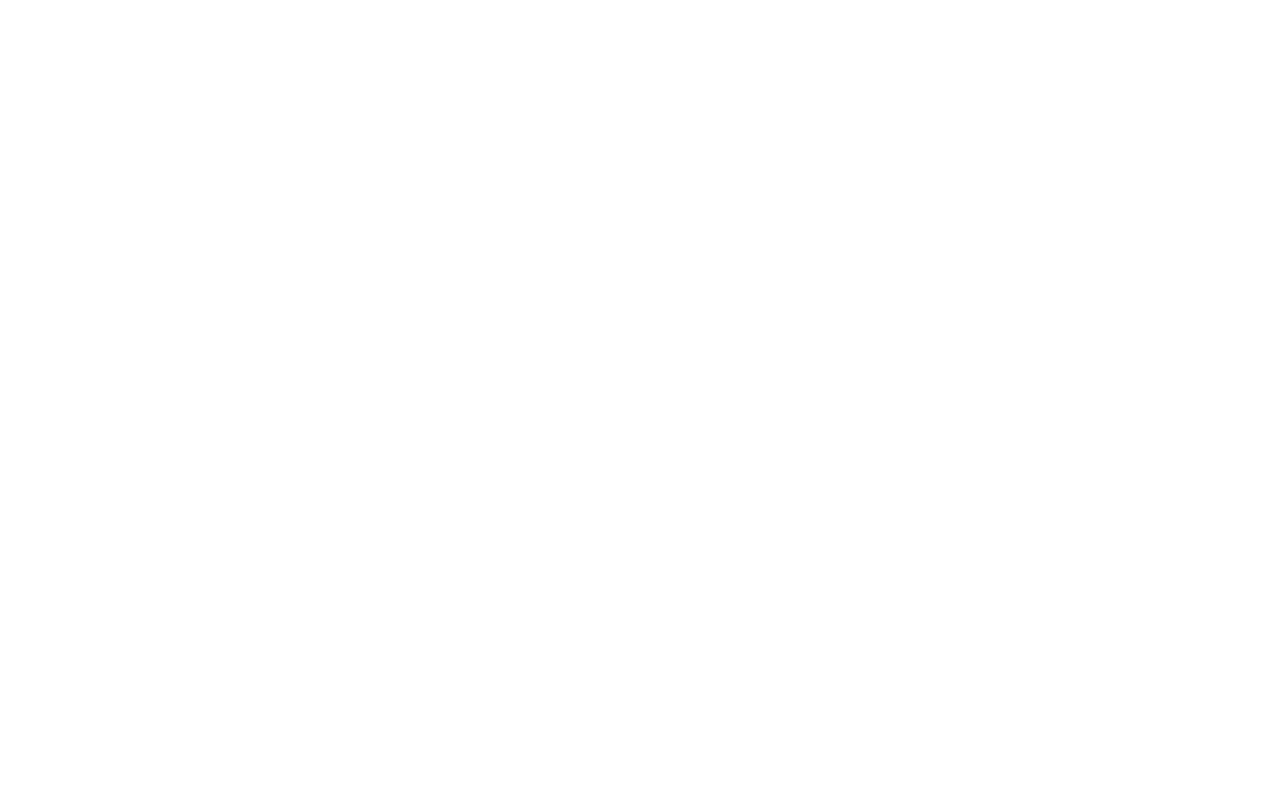
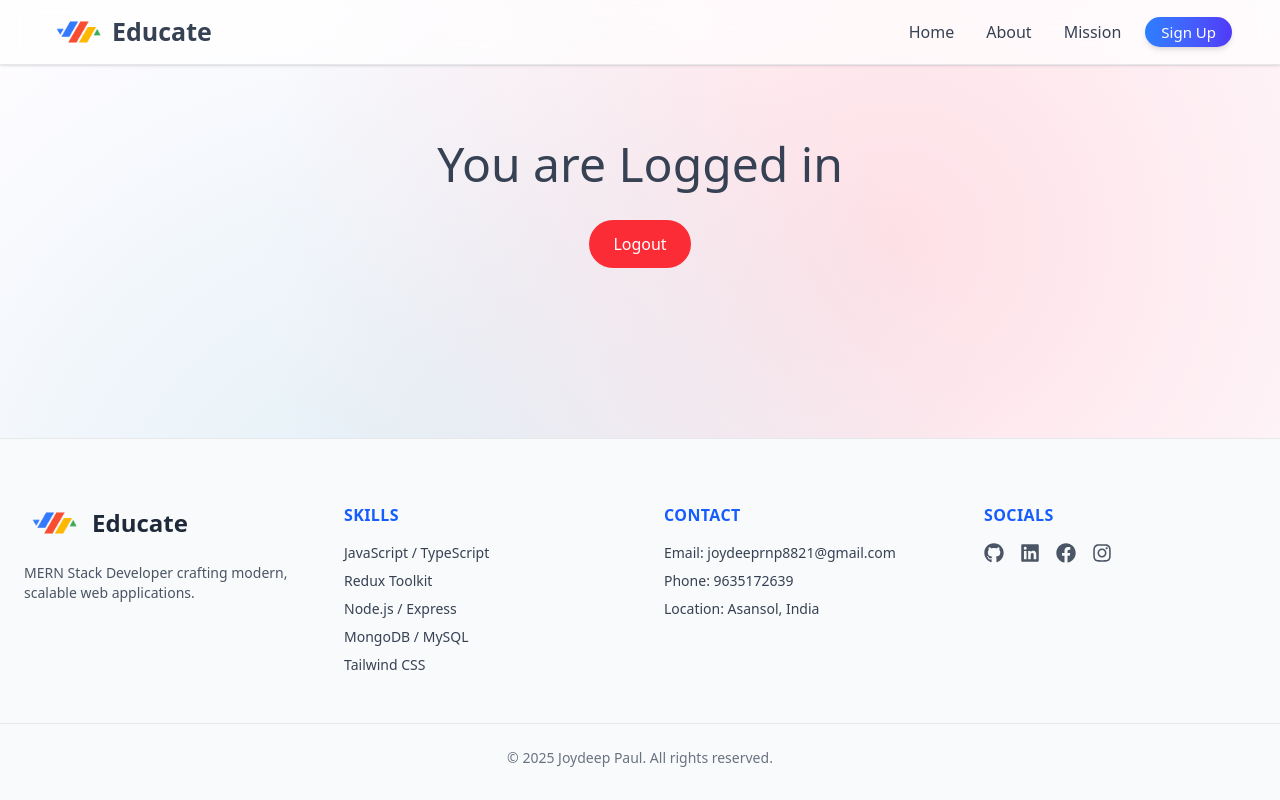
Before and after one commit to joydeep-07/Educate, a React (Vite) app in the folder frontend/: page /dashboard in a window 1280 px wide. Before the commit this address had no page. Built offline with nearby package versions, Linux system fonts and the light colour scheme.

Commit message:
Login connected to backend

```diff
--- a/frontend/src/App.jsx
+++ b/frontend/src/App.jsx
@@ -6,6 +6,7 @@
 import Preloader from "./pages/Preloader";
 import Signup from "./pages/Signup";
 import ForgotPassword from "./pages/ForgotPassword";
+import DashBoard from "./pages/DashBoard";
 
 // Animated wrapper using GSAP
 const AnimatedRoute = ({ children }) => {
@@ -48,10 +49,10 @@
           }
         />
         <Route
-          path="/login"
+          path="/dashboard"
           element={
             <AnimatedRoute>
-              <h1>LOGIN</h1>
+              <DashBoard/>
             </AnimatedRoute>
           }
         />
--- a/frontend/src/components/Login.jsx
+++ b/frontend/src/components/Login.jsx
@@ -1,21 +1,52 @@
 // src/components/Login.jsx
 import React, { useState } from "react";
 import { FiUser, FiLock } from "react-icons/fi";
-import { Link } from "react-router-dom";
+import { Link, useNavigate } from "react-router-dom"; // useNavigate for redirect
 import { FcGoogle } from "react-icons/fc";
+
 const Login = ({ switchToRegister }) => {
+  const navigate = useNavigate(); // to redirect after login
   const [formData, setFormData] = useState({
     email: "",
     password: "",
   });
+  const [loading, setLoading] = useState(false);
+  const [error, setError] = useState("");
 
   const handleChange = (e) => {
     setFormData({ ...formData, [e.target.name]: e.target.value });
   };
 
-  const handleSubmit = (e) => {
+  const handleSubmit = async (e) => {
     e.preventDefault();
-    console.log("Form Data:", formData);
+    setLoading(true);
+    setError("");
+
+    try {
+      const response = await fetch("http://localhost:3000/api/auth/login/", {
+        method: "POST",
+        headers: {
+          "Content-Type": "application/json",
+        },
+        body: JSON.stringify(formData),
+      });
+
+      const data = await response.json();
+
+      if (!response.ok) {
+        setError(data.message || "Login failed!");
+      } else {
+        // Assuming backend returns a token and user info
+        localStorage.setItem("token", data.token);
+        localStorage.setItem("user", JSON.stringify(data.user));
+        navigate("/dashboard"); // redirect to home or dashboard
+      }
+    } catch (err) {
+      console.error(err);
+      setError("Something went wrong. Try again later.");
+    } finally {
+      setLoading(false);
+    }
   };
 
   return (
@@ -25,6 +56,10 @@
           Login
         </h2>
       </div>
+
+      {error && (
+        <div className="text-red-500 text-sm mb-4 text-center">{error}</div>
+      )}
 
       <form onSubmit={handleSubmit}>
         <div className="relative mb-4">
@@ -55,9 +90,10 @@
 
         <button
           type="submit"
-          className="w-full py-3 bg-blue-500 text-white font-medium rounded-full hover:bg-blue-600 transition"
+          disabled={loading}
+          className="w-full py-3 bg-blue-500 text-white font-medium rounded-full hover:bg-blue-600 transition disabled:opacity-50"
         >
-          Next
+          {loading ? "Logging in..." : "Next"}
         </button>
       </form>
 
--- /dev/null
+++ b/frontend/src/pages/DashBoard.jsx
@@ -0,0 +1,59 @@
+// src/components/DashBoard.jsx
+import React, { useState } from "react";
+import { useNavigate } from "react-router-dom";
+
+const DashBoard = () => {
+  const navigate = useNavigate();
+  const [loading, setLoading] = useState(false);
+  const [error, setError] = useState("");
+
+  const handleLogout = async () => {
+    setLoading(true);
+    setError("");
+
+    try {
+      const token = localStorage.getItem("token");
+
+      const response = await fetch("http://localhost:3000/api/auth/logout/", {
+        method: "POST", // usually logout is POST
+        headers: {
+          "Content-Type": "application/json",
+          Authorization: `Bearer ${token}`, // send token if required by backend
+        },
+      });
+
+      if (!response.ok) {
+        const data = await response.json();
+        setError(data.message || "Logout failed!");
+      } else {
+        // Clear local storage
+        localStorage.removeItem("token");
+        localStorage.removeItem("user");
+        navigate("/register"); // redirect to login page
+      }
+    } catch (err) {
+      console.error(err);
+      setError("Something went wrong. Try again later.");
+    } finally {
+      setLoading(false);
+    }
+  };
+
+  return (
+    <div className="flex flex-col items-center justify-center pt-35">
+      <h1 className="text-5xl text-gray-700 mb-8">You are Logged in</h1>
+
+      {error && <p className="text-red-500 mb-4">{error}</p>}
+
+      <button
+        onClick={handleLogout}
+        disabled={loading}
+        className="px-6 py-3 bg-red-500 text-white rounded-full hover:bg-red-600 transition disabled:opacity-50"
+      >
+        {loading ? "Logging out..." : "Logout"}
+      </button>
+    </div>
+  );
+};
+
+export default DashBoard;
```
